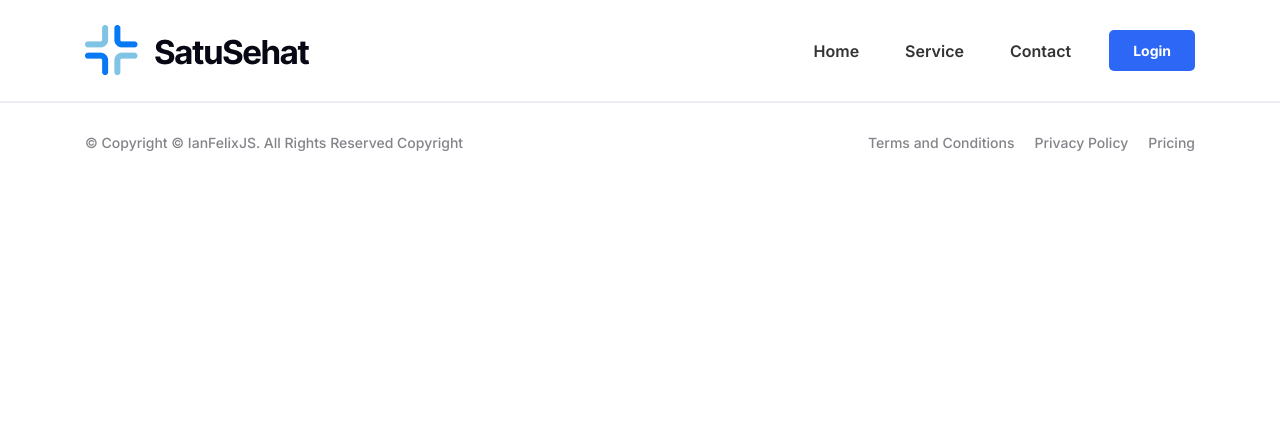
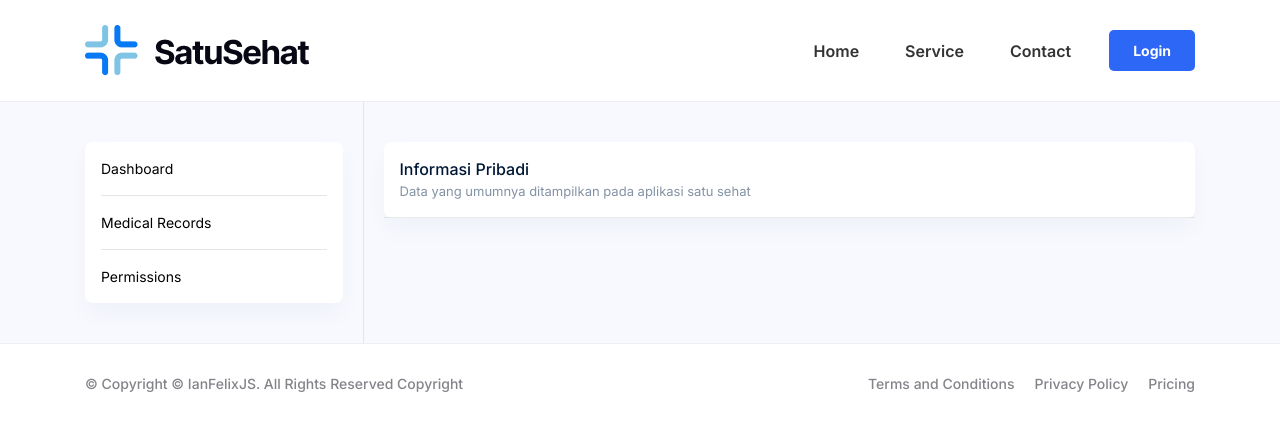
Before and after one commit to Ianphantom/satusehat_frontend, a React (Create React App) app: page /user/profile in a window 1280 px wide. Shown: the top 430 px of the page. Built offline with nearby package versions, Linux system fonts and the light colour scheme.

Commit message:
CREATE : Profile Pages + Routing

```diff
--- a/src/App.js
+++ b/src/App.js
@@ -17,6 +17,7 @@
 import Dashboard from "./pages/user/Dashboard";
 import RekamMedis from "./pages/user/RekamMedis";
 import Perizinan from "./pages/user/Perizinan";
+import Profile from "./pages/user/Profile";
 
 function App() {
   return (
@@ -33,6 +34,7 @@
           <Route path='dashboard' element={<Dashboard />} />
           <Route path='rekam-medis' element={<RekamMedis />} />
           <Route path='perizinan' element={<Perizinan />} />
+          <Route path='profile' element={<Profile />} />
         </Route>
       </Routes>
       <Footer />
--- /dev/null
+++ b/src/pages/user/Profile.js
@@ -0,0 +1,32 @@
+import React from "react";
+import styled from "styled-components";
+
+// import components
+import ProfileCardHeader from "../../components/user/ProfileCardHeader";
+
+const Profile = () => {
+  return (
+    <ProfileContainer>
+      <div className='card-design'>
+        <ProfileCardHeader
+          title='Informasi Pribadi'
+          desc='Data yang umumnya ditampilkan pada aplikasi satu sehat'
+        />
+      </div>
+    </ProfileContainer>
+  );
+};
+
+const ProfileContainer = styled.div`
+  margin-top: 40px;
+  margin-left: 20px;
+  margin-bottom: 40px;
+
+  .card-design {
+    border-radius: 8px;
+    background: white;
+    box-shadow: 0px 12px 24px rgba(18, 38, 63, 0.03);
+  }
+`;
+
+export default Profile;
```
